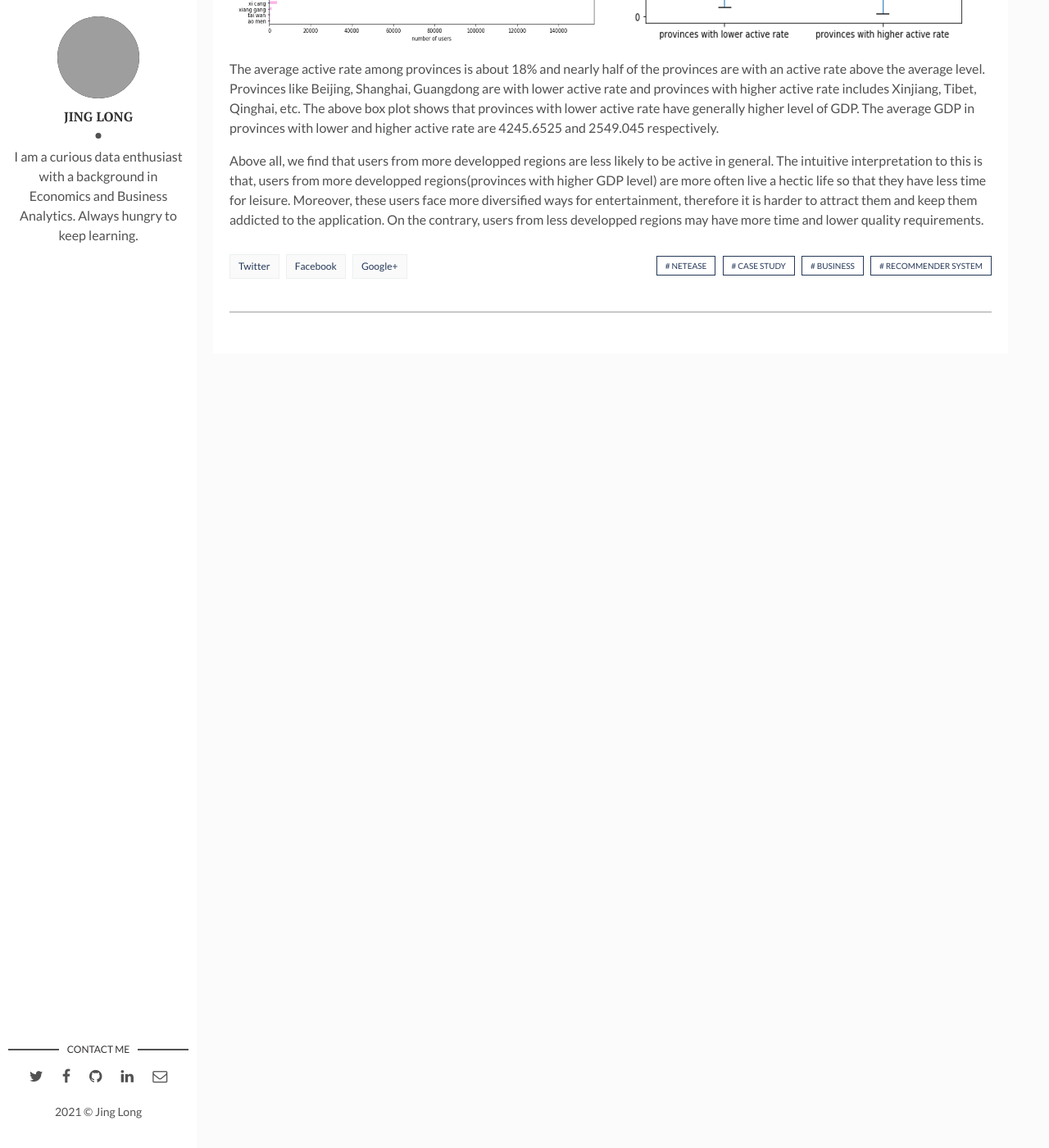
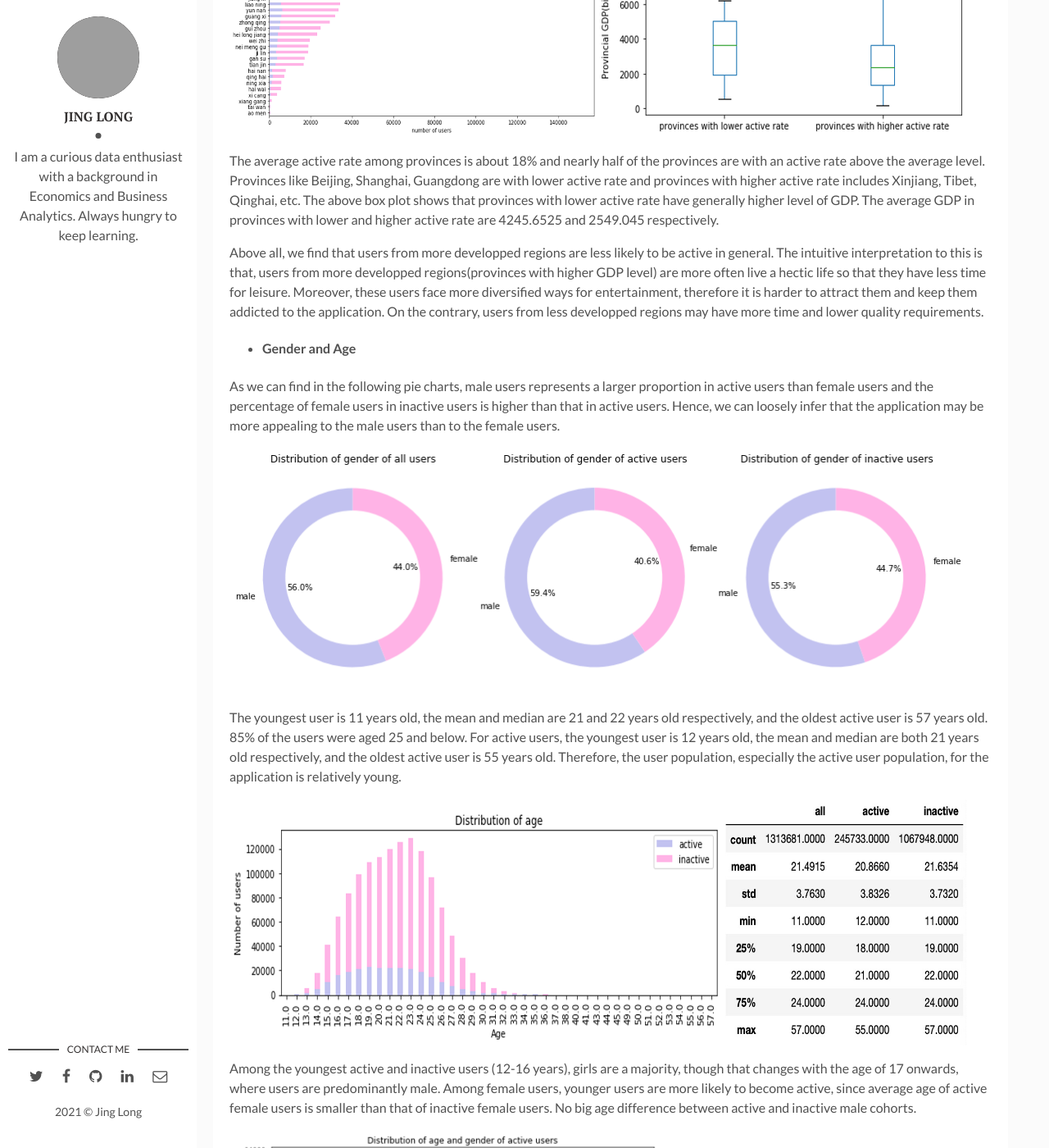
Before and after one commit to jing042323/jing-long, a Jekyll site: the page built from _posts/2021-09-15-NCM.markdown, in a window 1280 px wide and 1400 px high, scrolled down 4814 px. Shown: the whole window at 82% size. Built offline with Jekyll 4.4.1, drawn with Linux system fonts in a browser that asks for light colours; comment, search, counter and statistics services are not loaded; before the commit the page ends 5265 px from its top, so only the background shows below that; some of the changed text lies outside the part shown; grey boxes are pictures that could not be loaded.

Commit message:
update ncm

```diff
--- a/_posts/2021-09-15-NCM.markdown
+++ b/_posts/2021-09-15-NCM.markdown
@@ -54,6 +54,8 @@ Considering the data availability, we focus on the analysis of the **Music Squar
 
 The purpose of this analysis is to better understand the behavior of NCM users, espeacially behaviour of active users relative to inactive users. The insights from this analysis can be consumed by various departments to improve the overall customer experience and engagement.
 
+There are plenty of null values in the user demographics dataset, as it is normal that users don't want to give out their personal information during registering. Even though their demographic information is not complete, their behavior data are still worth investigating. Therefore, we include users with null value in the activity intensity analysis, while they are excluded from user demographics analysis.
+
 ### 2.1 Usage Scenarios
 
 As we can see from the first graph below, which shows the number of impressions per day across the month, we observe a cyclical pattern with an increased level of activity at the weekends. Closer inspection of the data also reveals a daily cyclical patten, shown in the second figure below, where an increase in the impressions during lunch time and in the evening after work can be observed. From this we can infer the predominant use case for the application is to unwind and decompress outside of working hours.
@@ -92,3 +94,17 @@ We combine our NCM data with the provincial GDP of China in 2019(from [Statista]
 The average active rate among provinces is about 18% and nearly half of the provinces are with an active rate above the average level. Provinces like Beijing, Shanghai, Guangdong are with lower active rate and provinces with higher active rate includes Xinjiang, Tibet, Qinghai, etc. The above box plot shows that provinces with lower active rate have generally higher level of GDP. The average GDP in provinces with lower and higher active rate are 4245.6525 and 2549.045 respectively.
 
 Above all, we find that users from more developped regions are less likely to be active in general. The intuitive interpretation to this is that, users from more developped regions(provinces with higher GDP level) are more often live a hectic life so that they have less time for leisure. Moreover, these users face more diversified ways for entertainment, therefore it is harder to attract them and keep them addicted to the application. On the contrary, users from less developped regions may have more time and lower quality requirements.
+
+- #### Gender and Age
+
+As we can find in the following pie charts, male users represents a larger proportion in active users than female users and the percentage of female users in inactive users is higher than that in active users. Hence, we can loosely infer that the application may be more appealing to the male users than to the female users.
+
+![gender]({{site.baseurl}}/assets/img/NCM/2_3_gender.png){:height="300px" width="900px"}
+
+The youngest user is 11 years old, the mean and median are 21 and 22 years old respectively, and the oldest active user is 57 years old. 85% of the users were aged 25 and below. For active users, the youngest user is 12 years old, the mean and median are both 21 years old respectively, and the oldest active user is 55 years old. Therefore, the user population, especially the active user population, for the application is relatively young.
+
+![age]({{site.baseurl}}/assets/img/NCM/2_3_age.png){:height="300px" width="900px"}
+
+Among the youngest active and inactive users (12-16 years), girls are a majority, though that changes with the age of 17 onwards, where users are predominantly male. Among female users, younger users are more likely to become active, since average age of active female users is smaller than that of inactive female users. No big age difference between active and inactive male cohorts.
+
+![gender and age]({{site.baseurl}}/assets/img/NCM/2_3_gender_age.png){:height="400px" width="900px"}
```
Also changed, not shown: assets/img/NCM/2_3_age.png (added), assets/img/NCM/2_3_gender.png (added), assets/img/NCM/2_3_gender_age.png (added).
